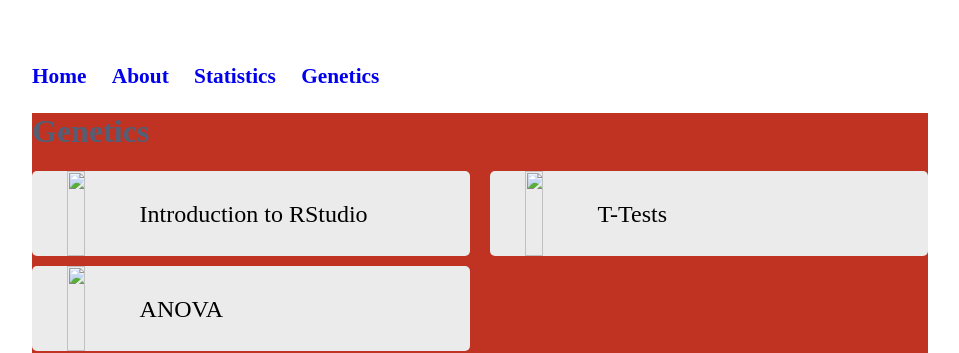
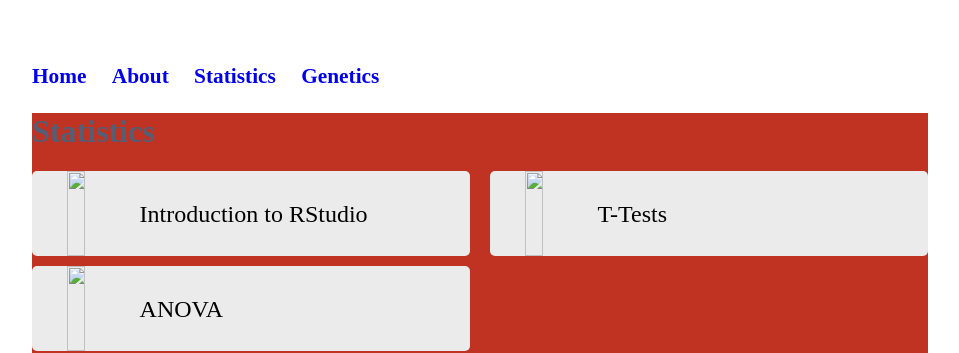
Before and after one commit to alicesmail12/alicesmail12.github.io, a Jekyll site: the page built from Statistics/index.html, in a window 1280 px wide. Shown: the top 353 px of the page, without its empty margins (160-1119 px from the left). Built offline with Jekyll 4.4.1, drawn with Linux system fonts in a browser that asks for light colours; some web fonts are replaced.

Commit message:
Update index.html

```diff
--- a/Statistics/index.html
+++ b/Statistics/index.html
@@ -76,7 +76,7 @@
 
 </style>
 <div class="container">
-<h1>Genetics</h1>
+<h1>Statistics</h1>
 <body>
     <div class="portfolio">
         <div class="grid-item">
```
